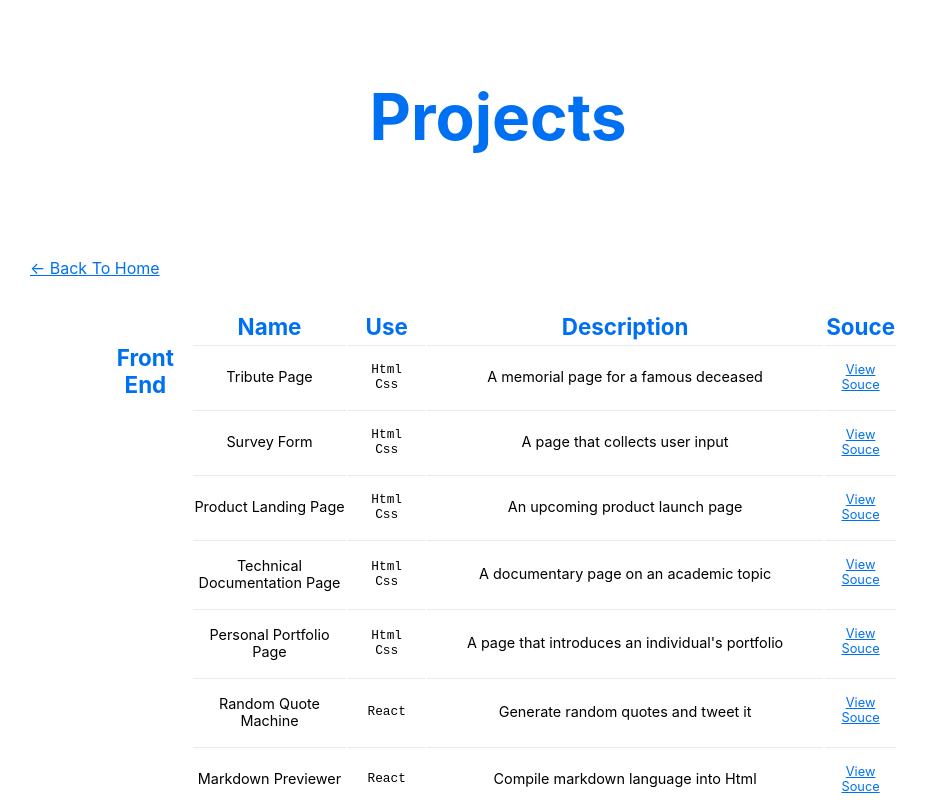
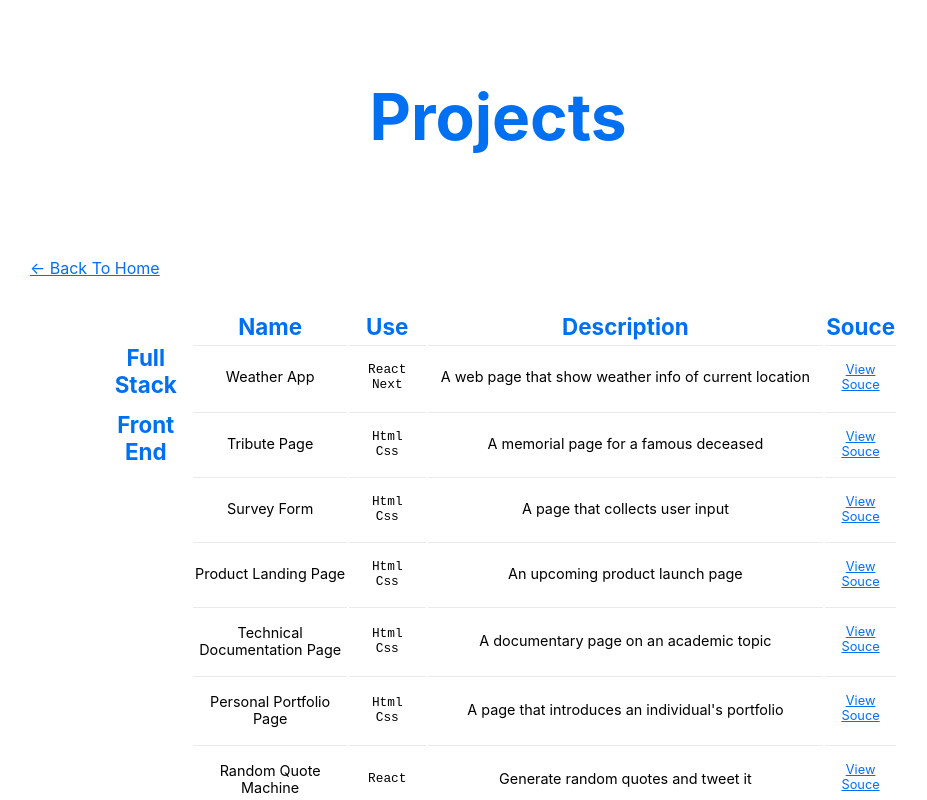
Before and after one commit to hadinhtu97/hadinhtu97, a Next.js app: page /projects in a window 1280 px wide. Shown: the top 800 px of the page, without its empty margins (142-1069 px from the left). Built offline with nearby package versions, Linux system fonts and the light colour scheme.

Commit message:
Feat: add Weather App to list projects

```diff
--- a/pages/projects.js
+++ b/pages/projects.js
@@ -29,6 +29,15 @@ const Projects = () => {
                         <th>Description</th>
                         <th>Souce</th>
                     </tr>
+                    <tr>
+                        <th rowSpan={2} className={styles.typeColumn}>Full Stack</th>
+                    </tr>
+                    <Article projectName='Weather App'
+                        projectTechs={['React', 'Next']}
+                        projectDescription='A web page that show weather info of current location'
+                        projectView='https://weather-app.hadinhtu97.repl.co/'
+                        projectSouce='https://github.com/hadinhtu97/weather-app'
+                    />
                     <tr>
                         <th rowSpan={15} className={styles.typeColumn}>Front End</th>
                     </tr>
```
